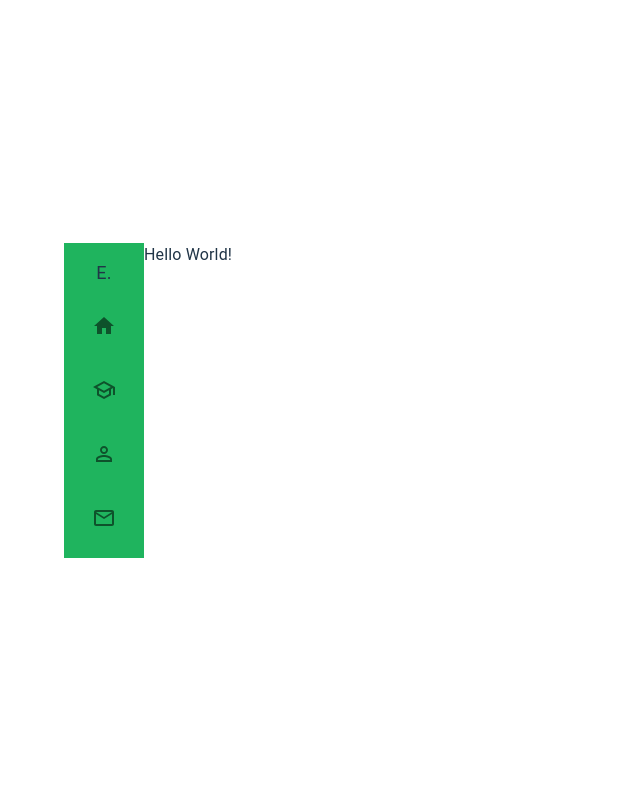
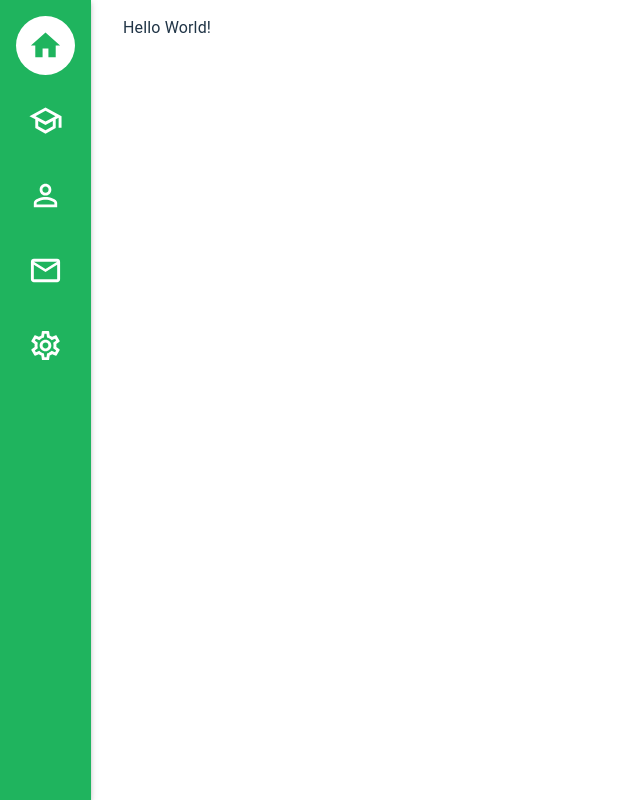
Before and after one commit to EdutieProject/edutie-frontend, a React (Vite) app in the folder edutie-frontend/: page / in a window 1280 px wide. Shown: the whole page, without its empty margins (0-640 px from the left). Built offline with nearby package versions, Linux system fonts and the light colour scheme.

Commit message:
Designed navbar UI

```diff
--- a/edutie-frontend/src/components/Global/NavBar.jsx
+++ b/edutie-frontend/src/components/Global/NavBar.jsx
@@ -20,8 +20,8 @@ const navElements = [
   {
     id:1,
     icon: {
-      active: <HomeIcon/>,
-      inactive: <HomeOutlinedIcon/>
+      active: <HomeIcon fontSize='large'/>,
+      inactive: <HomeOutlinedIcon fontSize='large'/>
     },
     href: '/',
 
@@ -29,93 +29,82 @@ const navElements = [
   {
     id:2,
     icon: {
-      active: <SchoolIcon/>,
-      inactive: <SchoolOutlinedIcon/>
+      active: <SchoolIcon fontSize='large'/>,
+      inactive: <SchoolOutlinedIcon fontSize='large'/>
     },
     href: '/trees',
   },
   {
     id:3,
     icon: {
-      active: <PersonIcon/>,
-      inactive: <PersonOutlineIcon/>
+      active: <PersonIcon fontSize='large'/>,
+      inactive: <PersonOutlineIcon fontSize='large'/>
     },
     href: '/account',
   },
   {
     id:4,
     icon: {
-      active: <EmailIcon/>,
-      inactive: <MailOutlineIcon/>
+      active: <EmailIcon fontSize='large'/>,
+      inactive: <MailOutlineIcon fontSize='large'/>
+    },
+    href: '/signin',
+  },
+  {
+    id:4,
+    icon: {
+      active: <SettingsIcon fontSize='large'/>,
+      inactive: <SettingsOutlinedIcon fontSize='large'/>
     },
     href: '/signin',
   }
 ]
 
-//TODO: integrate into navbar
-function NavElement({item, sx}) {
-
+//TODO: merge this into the navbar component
+function NavElement({item}) {
   const dispatch = useDispatch();
-  const navigate = useNavigate()
+  const navigate = useNavigate();
+  const theme = useTheme();
 
   const activeNavElement = useSelector(state => state.navigation.activeID)
 
-  const press = () => {
-      console.log('button pressed', id)
-      dispatch(setNavElement(id))
-      navigate(href)
+  const press = (item) => {
+      console.log('button pressed', item.id)
+      dispatch(setNavElement(item.id))
+      navigate(item.href)
   }
 
   return(
-        <IconButton onClick={press} size='large'>
+        <IconButton
+        onClick={press}
+        color={ activeNavElement == item.id ? "primary" : "white" }
+        sx={{backgroundColor: activeNavElement == item.id ? theme.palette.white.main : "transparent"}}
+        size='large'>
           {activeNavElement == item.id ? item.icon.active : item.icon.inactive}
         </IconButton>
   );
 }
 
-// function Footer()
-// {
-
-//   return(
-//       <Typography sx={{postion:'fixed', textAlign:'center', bottom:0 }}>
-//         <IconButton  edge="start" color="inherit" aria-label="menu" >
-//           <SvgIcon sx={{ color:'white', textAlign:'center', fontSize:40 }}>
-//             <MeetingRoomOutlinedIcon/>
-//           </SvgIcon>
-//         </IconButton>
-//       </Typography>
-//   )
-// }
-
 export default function NavBar() {
-
   const theme = useTheme();
 
-  // change styling this is fucking ridiculous
+  // different styling approach (?)
   const styles = {
     navBox: {
       display: "flex",
       flexDirection: "column",
       backgroundColor: theme.palette.primary.main,
       gap: theme.spacing(2),
-      padding: theme.spacing(2)
-    },
-    navElem: {
-      padding: theme.spacing(2)
+      padding: theme.spacing(2),
+      boxShadow: 3
     }
   };
 
   return (
     <Box sx={styles.navBox}>
-      <Typography textAlign="center" fontSize="large">
-        E.
-      </Typography>
       {
-      navElements.map((item) =>
-        <NavElement
-          key={item.id}
-          item={item}
-        />)
+        navElements.map((item) =>
+        <NavElement key={item.id} item={item}/>)
       }
     </Box>
   );
--- a/edutie-frontend/src/index.css
+++ b/edutie-frontend/src/index.css
@@ -19,6 +19,25 @@ This file contains root styling therefore it is relevant. Edit it to change core
   -webkit-text-size-adjust: 100%;
 }
 
+html {
+  min-height: 100%;
+  display: flex;
+  flex-direction: column;
+}
+
+body {
+  margin: 0;
+  flex-grow: 1; /* html acts as a flex-container for body */
+  display: flex;
+  flex-direction: column;
+}
+
+/* FORCE THE CONTAINING DIV TO BE FULL SIZE*/
+#root {
+  display: flex;
+  flex-grow: 1; /* body acts as a flex-container for #root */
+}
+
 a {
   font-weight: 500;
   color: #646cff;
@@ -26,20 +45,6 @@ a {
 }
 a:hover {
   color: #535bf2;
-}
-
-body {
-  margin: 0;
-  display: flex;
-  place-items: center;
-  min-width: 100vw;
-  min-height: 100vh;
-  overflow: hidden;
-}
-
-/* FORCE THE CONTAINING DIV TO BE FULL WIDTH*/
-#root {
-  width: 100%;
 }
 
 h1 {
--- a/edutie-frontend/src/pages/layout/NavLayout.jsx
+++ b/edutie-frontend/src/pages/layout/NavLayout.jsx
@@ -6,6 +6,19 @@ export default function NavLayout({ children }){
     const isHeightSmall = useMediaQuery("(min-height: 550px)");
     const isWidthSmall = useMediaQuery("(min-width: 600px)");
     const theme = useTheme();
+
+    const styles = {
+        screenBox: {
+            display: "flex",
+            flexDirection: "row",
+            justifyItems: "stretch",
+            gap: theme.spacing(2) //TODO: rethink whether gap is needed here
+        },
+        contentBox: {
+            flexGrow: 1,
+            padding: theme.spacing(2)
+        }
+    };
 
     const responsiveNav = () => {
         if(isHeightSmall && !isWidthSmall){
@@ -28,9 +41,9 @@ export default function NavLayout({ children }){
             //         { children }
             //     </Grid>
             // </Grid>
-            <Container sx={{display: "flex", flexDirection: "row"}}>
+            <Container maxWidth={false} disableGutters sx={{...styles.screenBox, }}>
                 <NavBar/>
-                <Box>
+                <Box sx={styles.contentBox}>
                     { children }
                 </Box>
             </Container>
--- a/edutie-frontend/src/theme/Theme.js
+++ b/edutie-frontend/src/theme/Theme.js
@@ -5,6 +5,12 @@ const theme = createTheme({
   palette: {
     primary: {
       main: "#1FB45E"
+    },
+    white: {
+      main: "#FFFFFF"
+    },
+    black: {
+      main: "#000000"
     }
   },
 });
```
